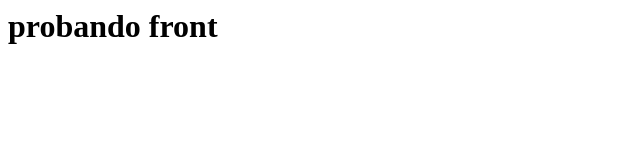
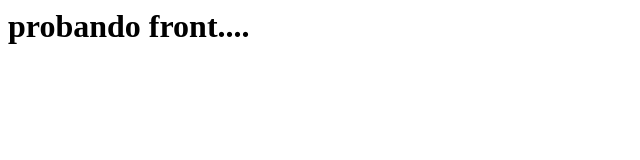
Before and after one commit to Bruno-199/front, a plain HTML site: page index.html in a window 1280 px wide. Shown: the full height of the page, 0-640 px from the left. Drawn offline with Linux system fonts and the light colour scheme.

Commit message:
Update index.html

```diff
--- a/index.html
+++ b/index.html
@@ -1 +1 @@
-<h1>probando front</h1>
+<h1>probando front....</h1>
```
